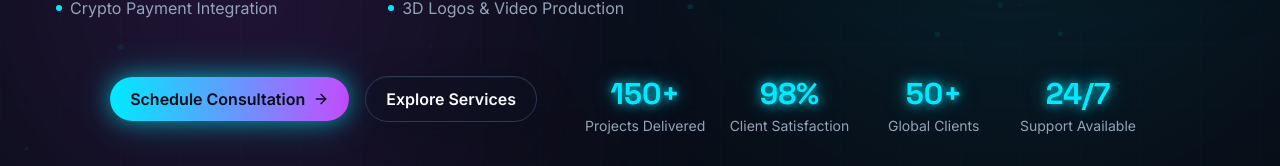
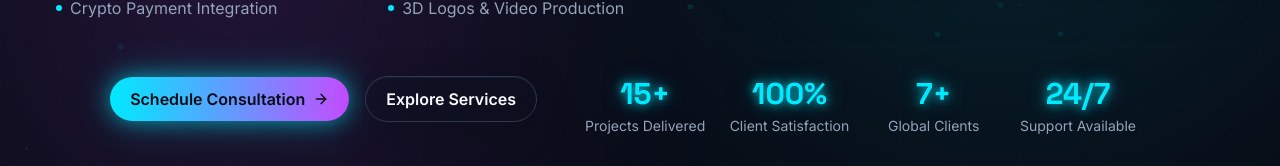
Before and after one commit to shnartho/wij-digital, a React (Vite) app: page / in a window 1280 px wide. Shown: the part 436-602 px from the top of the page. Built offline with nearby package versions, Linux system fonts and the light colour scheme; the HTML template or start-up script is replaced by a standard one.

Commit message:
Fix: stats

```diff
--- a/src/components/HeroSection.tsx
+++ b/src/components/HeroSection.tsx
@@ -270,9 +270,9 @@ const HeroSection = () => {
             className="grid grid-cols-2 gap-4"
           >
             {[
-              { value: "150+", label: "Projects Delivered" },
-              { value: "98%", label: "Client Satisfaction" },
-              { value: "50+", label: "Global Clients" },
+              { value: "15+", label: "Projects Delivered" },
+              { value: "100%", label: "Client Satisfaction" },
+              { value: "7+", label: "Global Clients" },
               { value: "24/7", label: "Support Available" },
             ].map((stat, index) => (
               <div key={index} className="text-center">
@@ -484,9 +484,9 @@ const HeroSection = () => {
               className="grid grid-cols-4 gap-6"
             >
               {[
-                { value: "150+", label: "Projects Delivered" },
-                { value: "98%", label: "Client Satisfaction" },
-                { value: "50+", label: "Global Clients" },
+                { value: "15+", label: "Projects Delivered" },
+                { value: "100%", label: "Client Satisfaction" },
+                { value: "7+", label: "Global Clients" },
                 { value: "24/7", label: "Support Available" },
               ].map((stat, index) => (
                 <div key={index} className="text-center">
```
